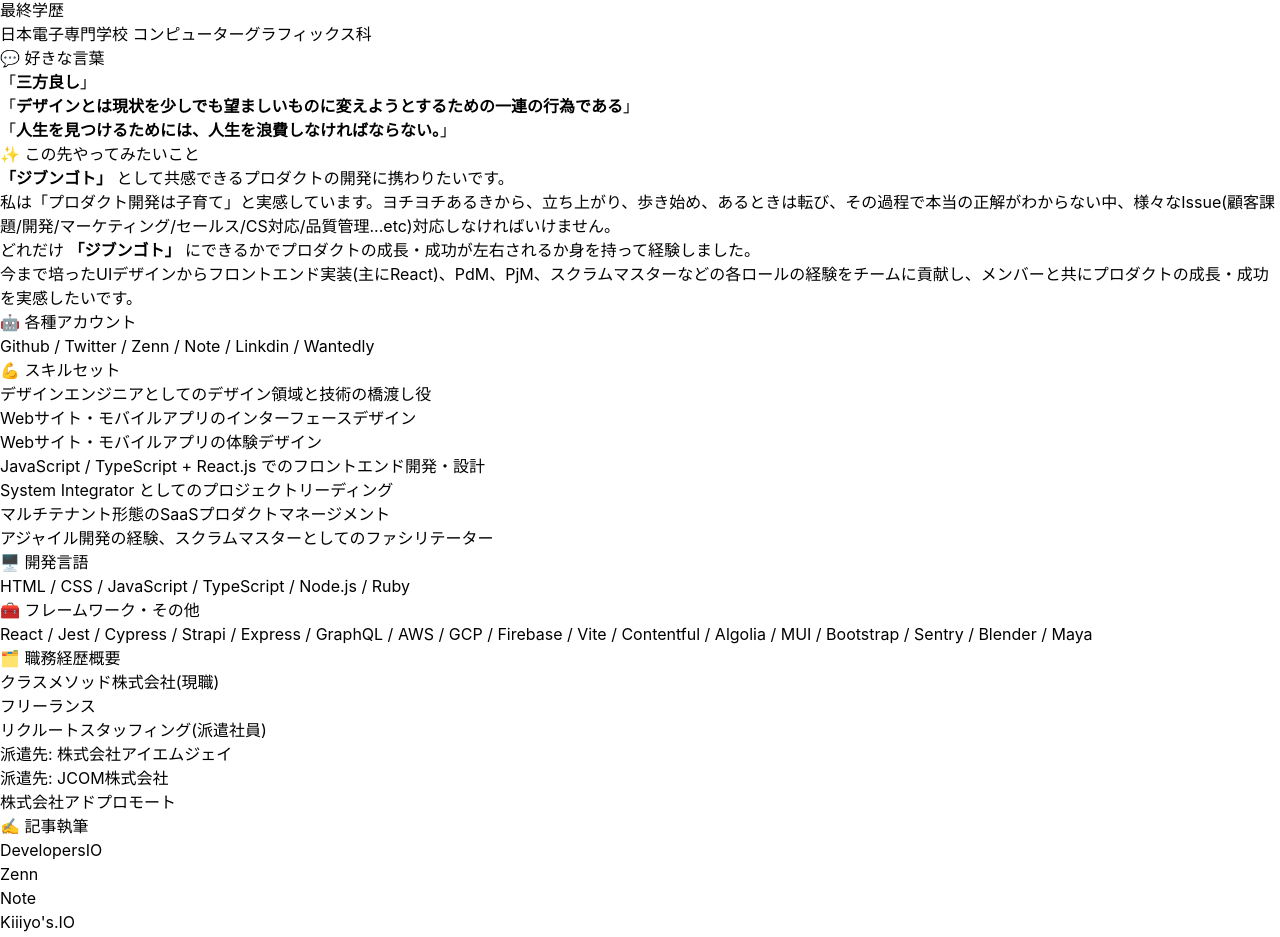
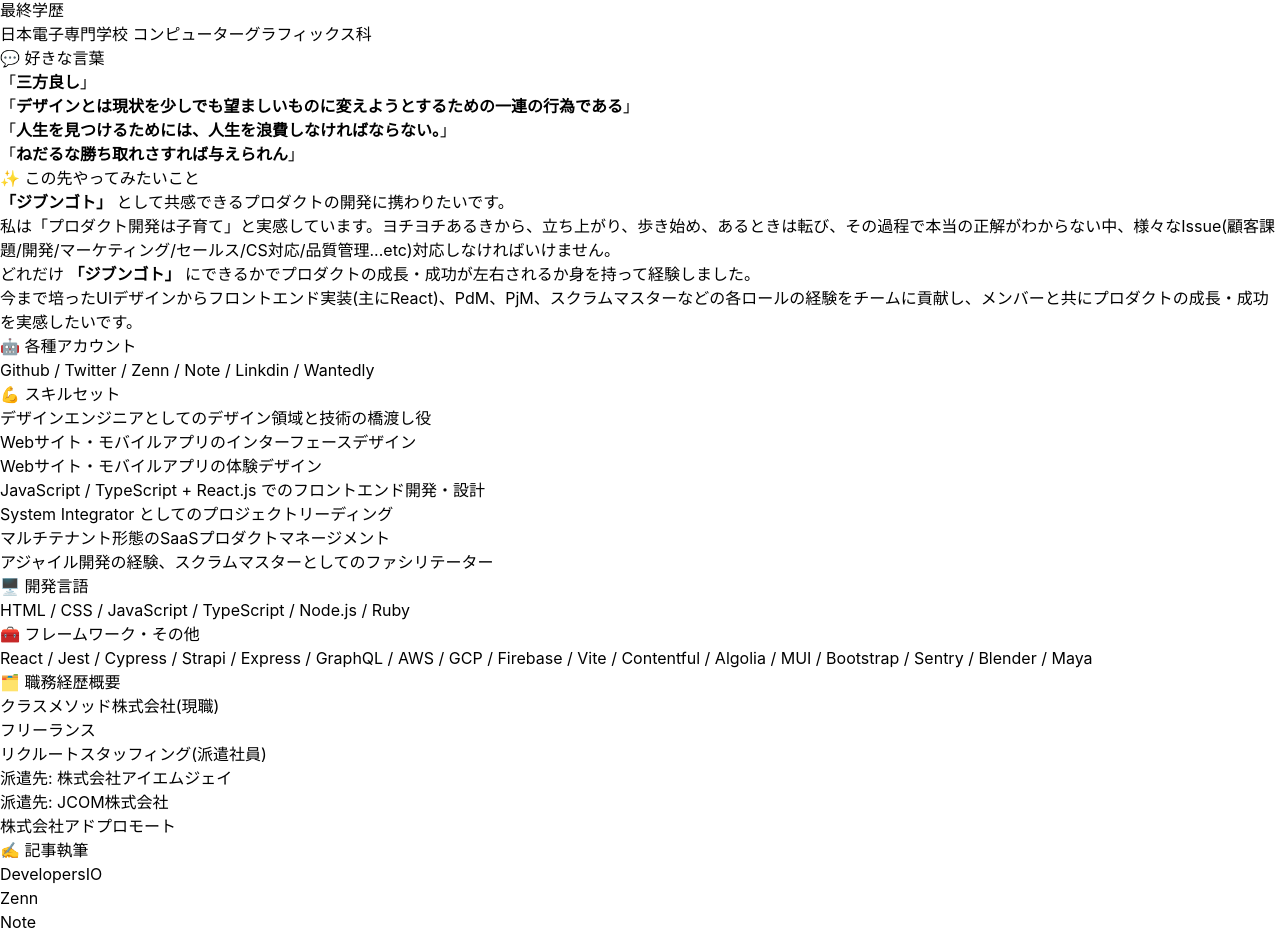
Before and after one commit to kiiiyo/kiiiyo.io, a Next.js app: page /about in a window 1280 px wide. Shown: the part 2210-3147 px from the top of the page. Built offline with nearby package versions, Linux system fonts and the light colour scheme.

Commit message:
:memo: fix text

```diff
--- a/src/documents/about.ts
+++ b/src/documents/about.ts
@@ -20,6 +20,7 @@
 - 「**三方良し**」
 - 「**デザインとは現状を少しでも望ましいものに変えようとするための一連の行為である**」
 - 「**人生を見つけるためには、人生を浪費しなければならない。**」
+- 「**ねだるな勝ち取れさすれば与えられん**」
 
 ## ✨ この先やってみたいこと
 
```
